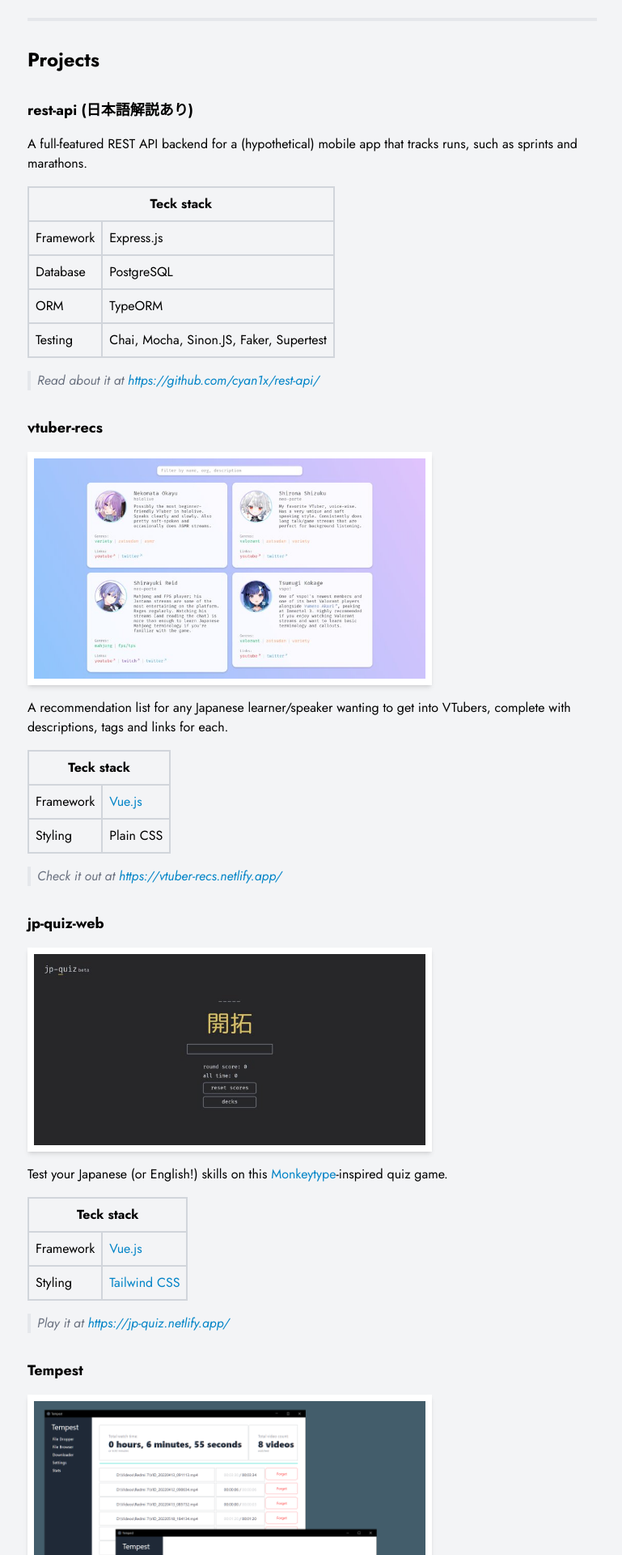
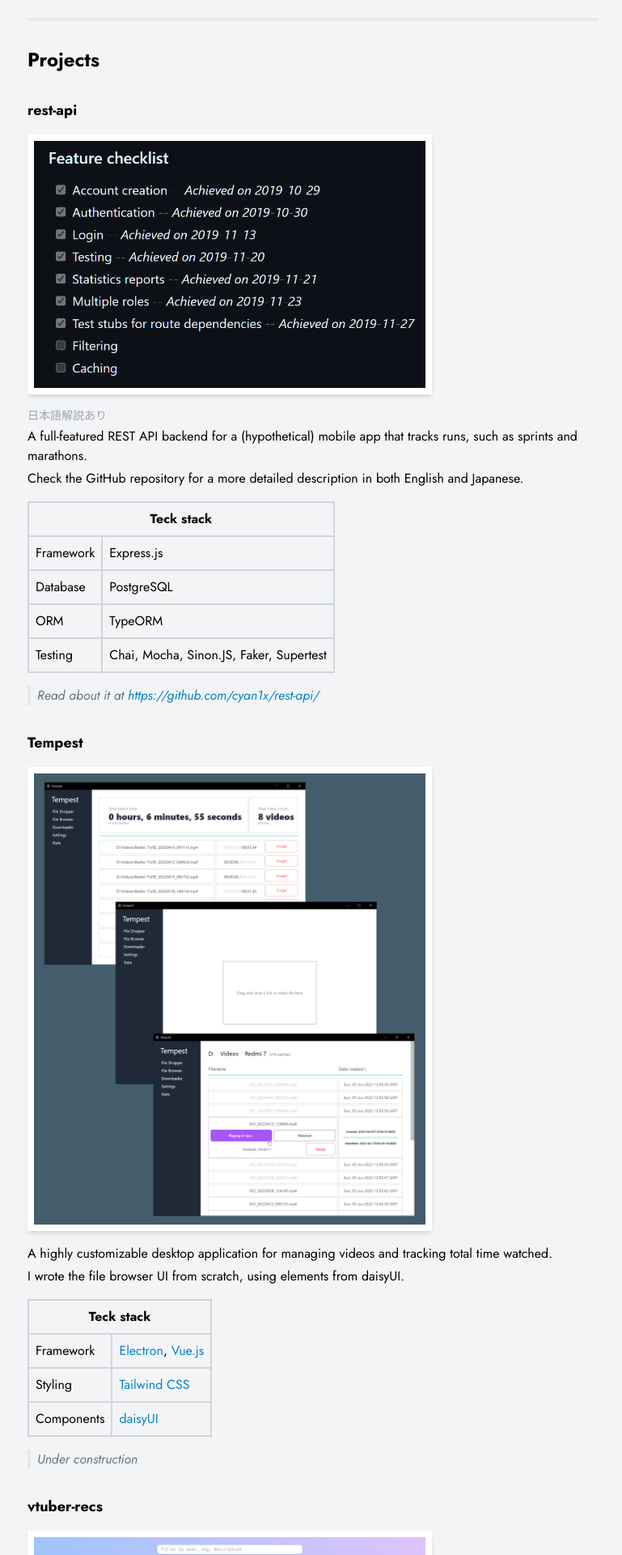
Before and after one commit to cyan1x/portfolio, a Vue app: page / in a window 1280 px wide. Shown: the part 700-2620 px from the top of the page at 81% size, without its empty margins (254-1023 px from the left). Built offline with nearby package versions, Linux system fonts and the light colour scheme.

Commit message:
Update descriptions and images

```diff
--- a/src/App.vue
+++ b/src/App.vue
@@ -3,6 +3,7 @@ import InlineCode from './components/InlineCode.vue'
 import VtuberRecs from './assets/vtuber-recs.jpg'
 import JPQuizWeb from './assets/jp-quiz-web.jpg'
 import Tempest from './assets/tempest.png'
+import RestAPI from './assets/rest-api.png'
 import ProjectCard from './components/ProjectCard.vue';
 </script>
 
@@ -54,9 +55,14 @@ import ProjectCard from './components/ProjectCard.vue';
       <hr class="h-1 bg-gray-200" />
 
       <h2 class="text-2xl font-bold">Projects</h2>
-      <ProjectCard title="rest-api (日本語解説あり)" flavorText="Read about it at" link="https://github.com/cyan1x/rest-api/">
-        A full-featured REST API backend for a (hypothetical) mobile app that tracks runs, such as sprints and
-        marathons.
+      <ProjectCard title="rest-api" :imgSrc="RestAPI" flavorText="Read about it at"
+        link="https://github.com/cyan1x/rest-api/">
+        <div class="flex flex-col gap-1">
+          <p class="text-sm text-gray-400">日本語解説あり</p>
+          <p>A full-featured REST API backend for a (hypothetical) mobile app that tracks runs, such as sprints and
+            marathons.</p>
+          <p>Check the GitHub repository for a more detailed description in both English and Japanese.</p>
+        </div>
         <template #tech-stack>
           <div>
             <table>
@@ -83,10 +89,42 @@ import ProjectCard from './components/ProjectCard.vue';
           </div>
         </template>
       </ProjectCard>
+      <ProjectCard title="Tempest" :imgSrc="Tempest" flavorText="Under construction">
+        <div class="flex flex-col gap-1">
+          <p>A highly customizable desktop application for managing videos and tracking total time watched.</p>
+          <p>I wrote the file browser UI from scratch, using elements from daisyUI.</p>
+        </div>
+        <template #tech-stack>
+          <div>
+            <table>
+              <tr>
+                <th class="border-2 border-gray-300 p-2" colspan="2">Teck stack</th>
+              </tr>
+              <tr>
+                <td class="border-2 border-gray-300 p-2">Framework</td>
+                <td class="border-2 border-gray-300 p-2"><a href="https://www.electronjs.org/">Electron</a>, <a
+                    href="https://vuejs.org/">Vue.js</a></td>
+              </tr>
+              <tr>
+                <td class="border-2 border-gray-300 p-2">Styling</td>
+                <td class="border-2 border-gray-300 p-2"><a href="https://tailwindcss.com/">Tailwind CSS</a></td>
+              </tr>
+              <tr>
+                <td class="border-2 border-gray-300 p-2">Components</td>
+                <td class="border-2 border-gray-300 p-2"><a href="https://daisyui.com/">daisyUI</a></td>
+              </tr>
+            </table>
+          </div>
+        </template>
+      </ProjectCard>
       <ProjectCard title="vtuber-recs" :imgSrc="VtuberRecs" flavorText="Check it out at"
         link="https://vtuber-recs.netlify.app/">
-        A recommendation list for any Japanese learner/speaker wanting to get into VTubers, complete with descriptions,
-        tags and links for each.
+        <div class="flex flex-col gap-1">
+          <p>A simple recommendation list for any Japanese learner/speaker wanting to get into VTubers, complete with
+            descriptions,
+            tags and links for each.</p>
+          <p>I will be adding more entries over time, as well as embedded YouTube clips.</p>
+        </div>
         <template #tech-stack>
           <div>
             <table>
@@ -106,8 +144,12 @@ import ProjectCard from './components/ProjectCard.vue';
         </template>
       </ProjectCard>
       <ProjectCard title="jp-quiz-web" :imgSrc="JPQuizWeb" flavorText="Play it at" link="https://jp-quiz.netlify.app/">
-        Test your Japanese (or English!) skills on this <a class="link"
-          href="https://monkeytype.com/">Monkeytype</a>-inspired quiz game.
+        <div class="flex flex-col gap-1">
+          <p>Test your Japanese (or English!) skills on this <a class="link"
+              href="https://monkeytype.com/">Monkeytype</a>-inspired quiz game.</p>
+          <p class="italic text-gray-500">Still thinking of ways to make this more fun. Let me know if you have any
+            ideas.</p>
+        </div>
         <template #tech-stack>
           <div>
             <table>
@@ -121,31 +163,6 @@ import ProjectCard from './components/ProjectCard.vue';
               <tr>
                 <td class="border-2 border-gray-300 p-2">Styling</td>
                 <td class="border-2 border-gray-300 p-2"><a href="https://tailwindcss.com/">Tailwind CSS</a></td>
-              </tr>
-            </table>
-          </div>
-        </template>
-      </ProjectCard>
-      <ProjectCard title="Tempest" :imgSrc="Tempest" flavorText="Under construction">
-        A highly customizable desktop application for managing videos and tracking total time watched.
-        <template #tech-stack>
-          <div>
-            <table>
-              <tr>
-                <th class="border-2 border-gray-300 p-2" colspan="2">Teck stack</th>
-              </tr>
-              <tr>
-                <td class="border-2 border-gray-300 p-2">Framework</td>
-                <td class="border-2 border-gray-300 p-2"><a href="https://www.electronjs.org/">Electron</a>, <a
-                    href="https://vuejs.org/">Vue.js</a></td>
-              </tr>
-              <tr>
-                <td class="border-2 border-gray-300 p-2">Styling</td>
-                <td class="border-2 border-gray-300 p-2"><a href="https://tailwindcss.com/">Tailwind CSS</a></td>
-              </tr>
-              <tr>
-                <td class="border-2 border-gray-300 p-2">Components</td>
-                <td class="border-2 border-gray-300 p-2"><a href="https://daisyui.com/">daisyUI</a></td>
               </tr>
             </table>
           </div>
```
Also changed, not shown: src/assets/rest-api.png (added).
